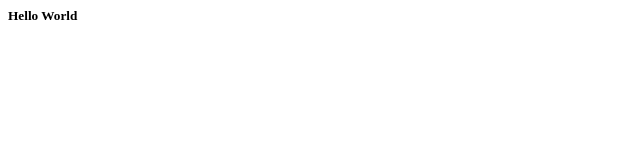
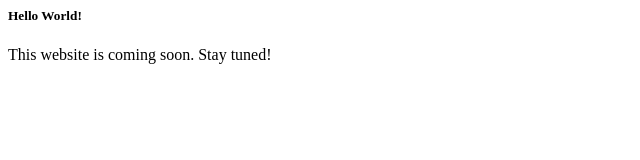
Before and after one commit to cricci1/cricci1.github.io, a plain HTML site: page index.html in a window 1280 px wide. Shown: the whole page, without its empty margins (0-640 px from the left). Drawn offline with Linux system fonts and the light colour scheme.

Commit message:
Update index.html

```diff
--- a/index.html
+++ b/index.html
@@ -1,5 +1,6 @@
 <html>
 <body>
-<h5>Hello World</h5>
+<h5>Hello World!</h5>
+<p>This website is coming soon. Stay tuned!</p>
 </body>
 </html>
```
